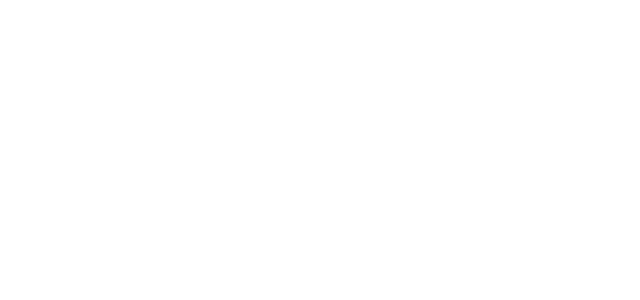
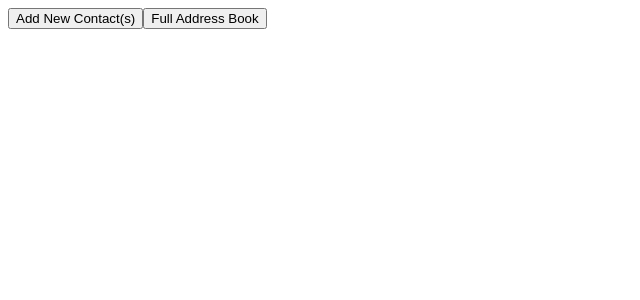
Before and after one commit to RPGrimes/Address-Book, a React (Create React App) app in the folder address-book/: page /search in a window 1280 px wide. Before the commit this address had no page. Shown: the top 300 px of the page, without its empty margins (0-640 px from the left). Built offline with nearby package versions, Linux system fonts and the light colour scheme.

Commit message:
Initialise SearchContacts component

```diff
--- a/address-book/src/App.js
+++ b/address-book/src/App.js
@@ -2,6 +2,7 @@
 import Intro from "./components/Intro/Intro"
 import AddContact from "./components/AddContact/AddContact"
 import ListContacts from "./components/ListContacts/ListContacts"
+import SearchContacts from "./components/SearchContacts/SearchContacts"
 import { Routes, Route, BrowserRouter } from "react-router-dom";
 import { useState } from "react";
 
@@ -25,7 +26,11 @@
               <ListContacts addressList={addressList} />
             </div>
           } />
-          {/* <Route path="/search" element={} /> */}
+          <Route path="/search" element={
+            <div>
+              <SearchContacts addressList={addressList} />
+            </div>
+          } />
         </Routes>
       </BrowserRouter>
     </div>
--- a/address-book/src/components/AddContact/AddContact.js
+++ b/address-book/src/components/AddContact/AddContact.js
@@ -81,6 +81,15 @@
       >
         Full Address Book
       </button>
+      <button
+          className="btn-start"
+          type="submit"
+          onClick={() => {
+            navigate("/search");
+          }}
+        >
+          Search Contacts
+        </button>
     </div>
   )
 }
--- a/address-book/src/components/ListContacts/ListContacts.js
+++ b/address-book/src/components/ListContacts/ListContacts.js
@@ -1,7 +1,6 @@
 import "./listContacts.scss"
 import React from "react";
 import { useNavigate } from "react-router-dom";
-import { useState } from "react";
 
 const ListContacts = (props) => {
 
@@ -35,6 +34,15 @@
         >
           Add New Contact(s)
         </button>
+        <button
+          className="btn-start"
+          type="submit"
+          onClick={() => {
+            navigate("/search");
+          }}
+        >
+          Search Contacts
+        </button>
       </div>
     </div>
   )
--- /dev/null
+++ b/address-book/src/components/SearchContacts/SearchContacts.js
@@ -0,0 +1,36 @@
+import "./searchContacts.scss"
+import React from "react";
+import { useNavigate } from "react-router-dom";
+
+const SearchContacts = (props) => {
+
+  let navigate = useNavigate();
+
+  return (
+    <div className="SearchContacts">
+
+      <div className="navigationButtons">
+        <button
+          className="btn-start"
+          type="submit"
+          onClick={() => {
+            navigate("/");
+          }}
+        >
+          Add New Contact(s)
+        </button>
+        <button
+          className="btn-start"
+          type="submit"
+          onClick={() => {
+            navigate("/list");
+          }}
+        >
+          Full Address Book
+        </button>
+      </div>
+    </div>
+  )
+}
+
+export default SearchContacts;
```
Also changed, not shown: address-book/src/components/SearchContacts/searchContacts.scss (added).
